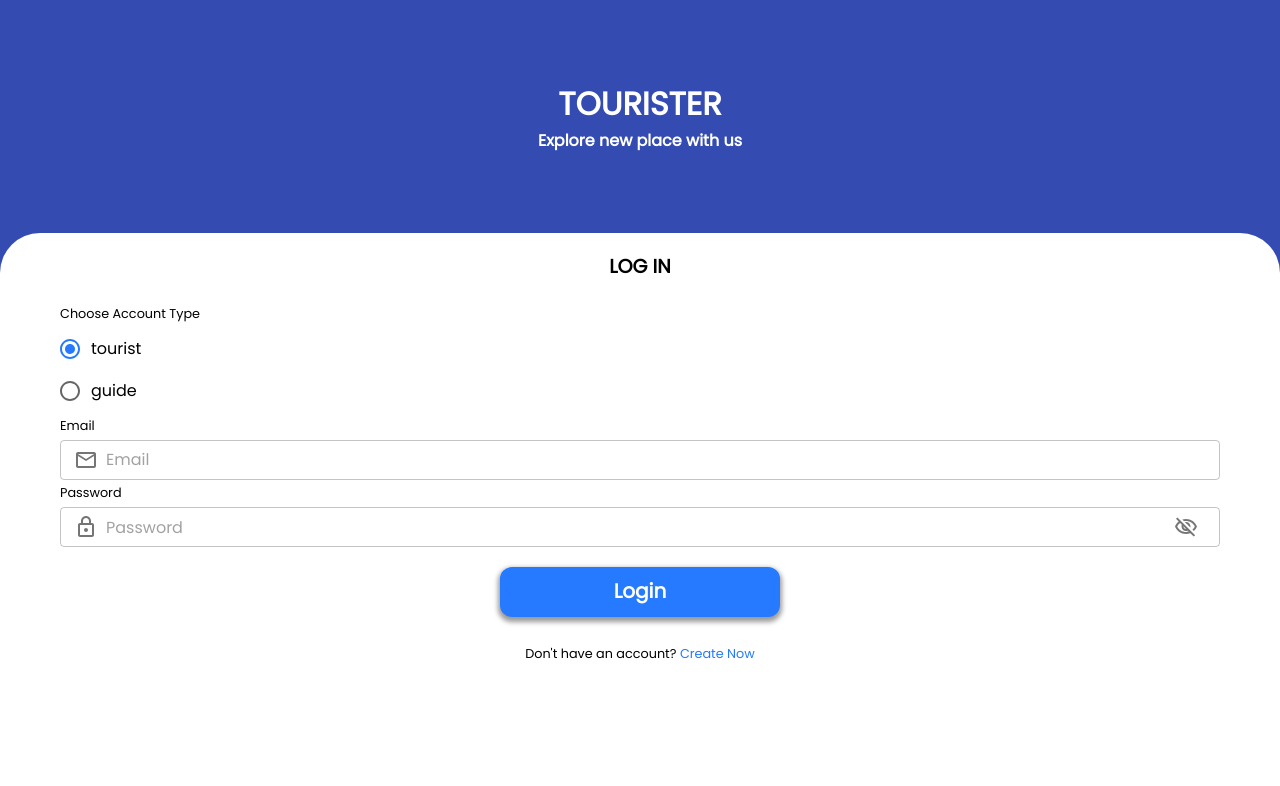
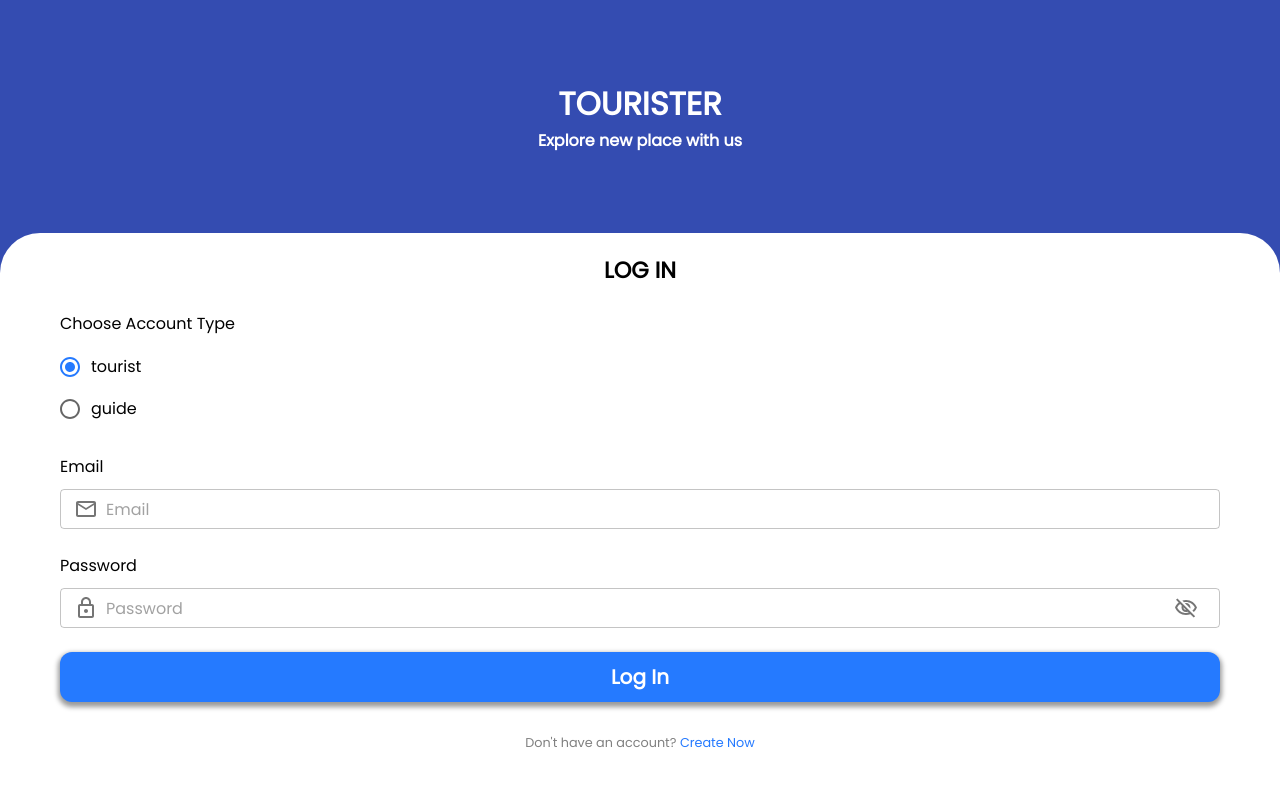
Before and after one commit to 2110336-2565-2/sec1_Group7_Tourister, a Next.js app in the folder frontend/: page /login in a window 1280 px wide. Shown: the top 786 px of the page. Built offline with nearby package versions, Linux system fonts and the light colour scheme.

Commit message:
adjust spacing

```diff
--- a/frontend/components/login/loginForm.tsx
+++ b/frontend/components/login/loginForm.tsx
@@ -13,15 +13,35 @@ import { FormInputRadio } from "@/components/formInput/FormInputRadio";
 import { PrimaryButton } from "@/css/styling";
 import styled from "styled-components";
 
+const Form = styled.form`
+  display: flex;
+  flex-direction: column;
+  margin: 0px;
+  padding-top: 20px;
+  padding-bottom: 60px;
+  padding-left: 60px;
+  padding-right: 60px;
+  gap: 24px;
+  background-color: white;
+  border-top-left-radius: 2.5rem;
+  border-top-right-radius: 2.5rem
+`;
+
 const Title = styled.h3`
-  font-size: 1.2em;
+  font-size: 1.4em;
   text-align: center;
   font-weight: bold;
+  margin: 0px;
+`;
+
+const Field = styled.div`
+  display: grid;
+  gap: 10px;
 `;
 
 const FieldName = styled.label`
-  font-size: 0.8em;
-`
+  font-size: 1em;
+`;
 
 const LoginForm = () => {
   const [showPassword, setShowPassword] = useState(false);
@@ -49,21 +69,9 @@ const LoginForm = () => {
     userLogin(data.email, data.password);
   };
   return (
-    <form
-      style={{
-        display: "flex",
-        flexDirection: "column",
-        margin: "0.0rem",
-        paddingLeft: "60px",
-        paddingRight: "60px",
-        gap: "0.3rem",
-        backgroundColor: "white",
-        borderTopLeftRadius: "2.5rem",
-        borderTopRightRadius: "2.5rem"
-      }}
-      onSubmit={handleSubmit(onSubmit)}
-    >
+    <Form onSubmit={handleSubmit(onSubmit)}>
       <Title style={{alignSelf: "center"}}>LOG IN</Title>
+      <Field>
         <FieldName>Choose Account Type</FieldName>
         <FormInputRadio
           name="accountType"
@@ -74,8 +82,12 @@ const LoginForm = () => {
             { label: "guide", value: "guide" },
           ]}
         />
+      </Field>
+      <Field>
         <FieldName>Email</FieldName>
         <FormInputMail name="email" control={control} label="Email" />
+      </Field>
+      <Field>
         <FieldName>Password</FieldName>
         <FormInputPassword
           name="password"
@@ -85,13 +97,14 @@ const LoginForm = () => {
           handleClickShowPassword={handleClickShowPassword}
           handleMouseDownPassword={handleMouseDownPassword}
         />
-      <PrimaryButton style={{ alignSelf: "center" }} type="submit" variant="contained">
-        Login
+      </Field>
+      <PrimaryButton style={{ alignSelf: "center", width: "100%", margin: "0" }} type="submit" variant="contained">
+        Log in
       </PrimaryButton>
       <div
         style={{ alignSelf: "center", fontSize: "0.8rem", marginTop: "0.5rem" }}
       >
-        <label>Don&apos;t have an account? </label>
+        <label style={{ color: "gray"}}>Don&apos;t have an account? </label>
         <Link
           href="/register"
           style={{ textDecoration: "none", color: COLOR.primary }}
@@ -99,7 +112,7 @@ const LoginForm = () => {
           Create Now
         </Link>
       </div>
-    </form>
+    </Form>
   );
 };
 
```
Lines whose indentation alone changed are shown as unchanged.
